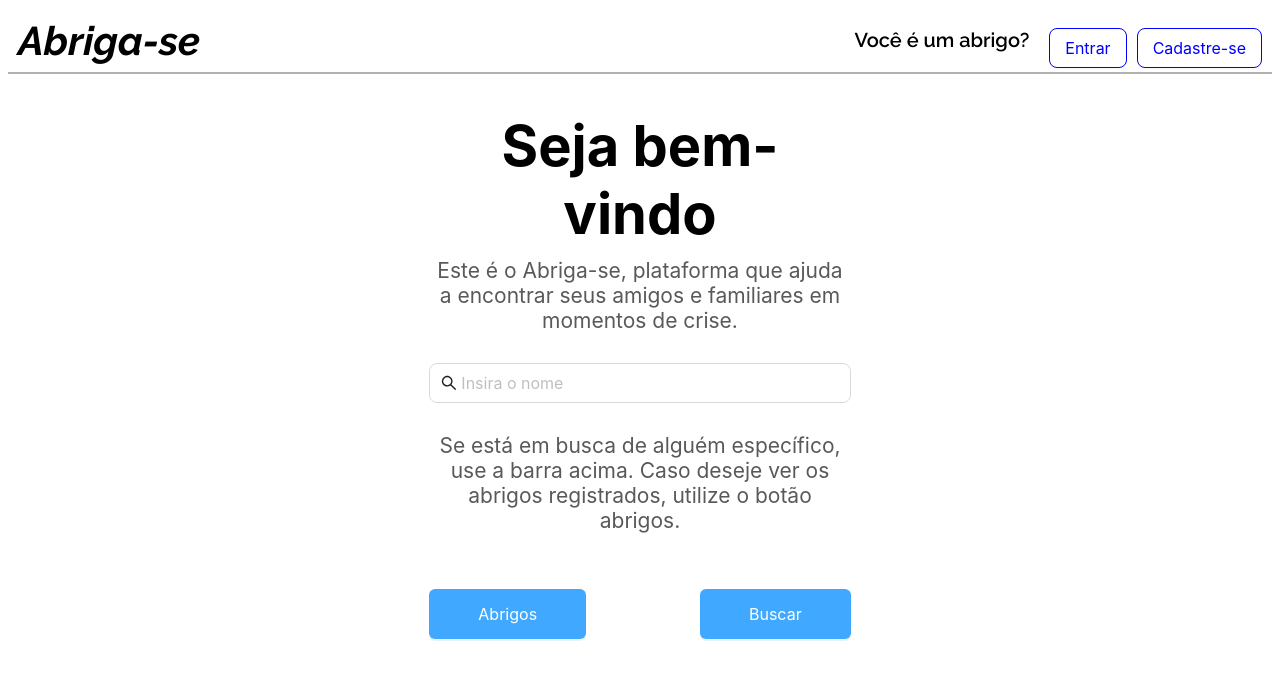
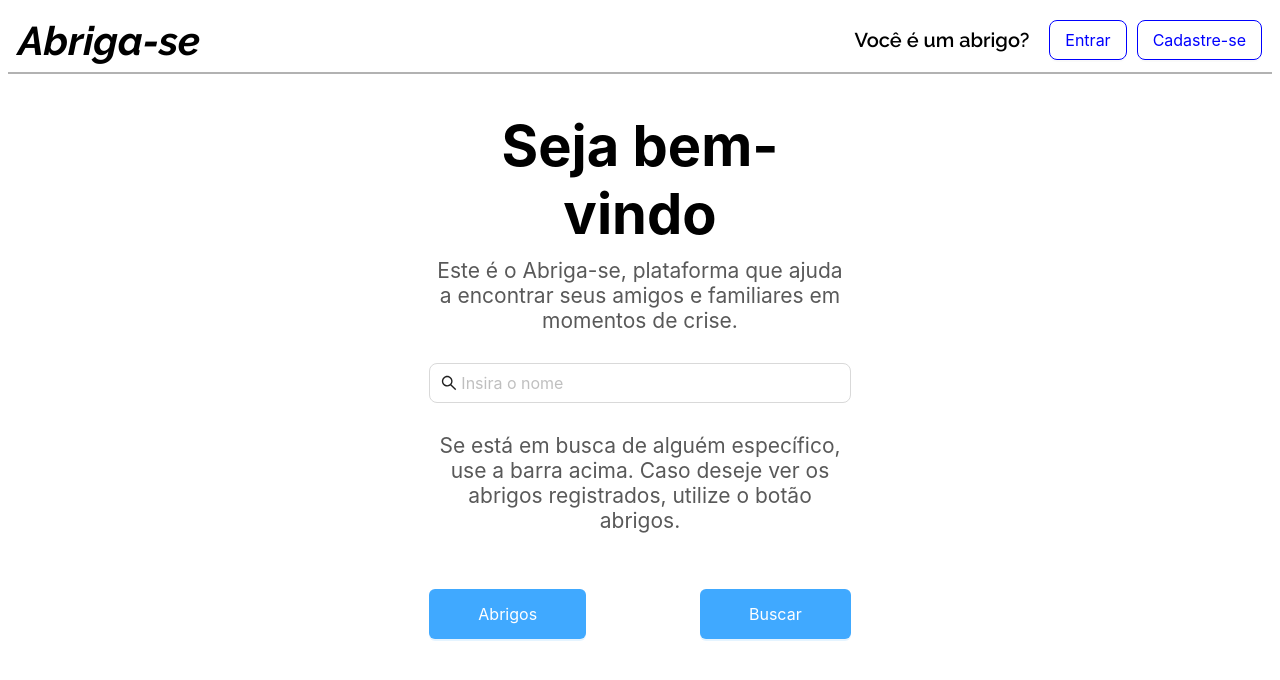
Before and after one commit to Doardot/abriga-se-frontend, a React (Vite) app: page / in a window 1280 px wide. Shown: the top 680 px of the page. Built offline with nearby package versions, Linux system fonts and the light colour scheme.

Commit message:
[fix] css buttons login

```diff
--- a/src/components/header/Header.tsx
+++ b/src/components/header/Header.tsx
@@ -19,8 +19,8 @@ export function Header({ isVisible }: HeaderProps) {
           <>
             <p className="secText">Você é um abrigo?</p>
             <div className="buttons">
-              <Button style={{borderColor: 'blue', color: 'blue'}} size="large" onClick = {() => navigate('/login')}>Entrar</Button>
-              <Button style={{borderColor: 'blue', color: 'blue'}} size="large" onClick={() => navigate('register-shelter')} >Cadastre-se</Button>
+              <Button style={{ borderColor: 'blue', color: 'blue', marginTop: 0 }} size="large" onClick={() => navigate('/login')}>Entrar</Button>
+              <Button style={{ borderColor: 'blue', color: 'blue', marginTop: 0 }} size="large" onClick={() => navigate('register-shelter')} >Cadastre-se</Button>
             </div>
           </>
         )}
```
